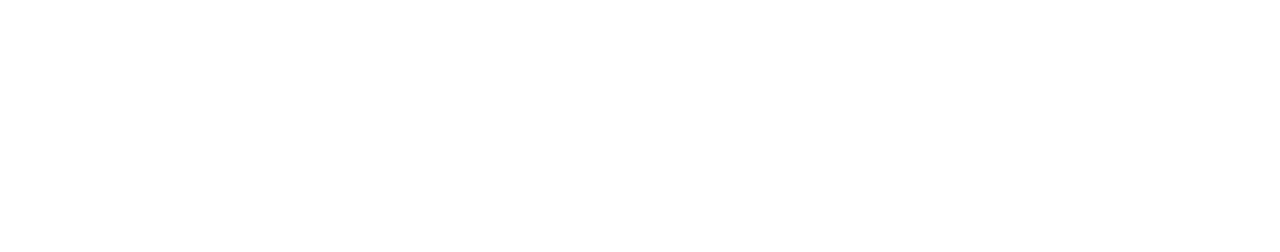
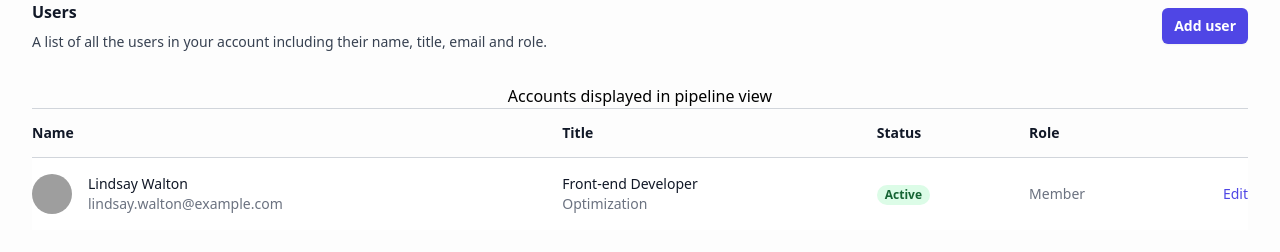
Before and after one commit to ncfausti/tailwind-table, a plain HTML site: page index.html in a window 1280 px wide. Drawn offline with nearby package versions, Linux system fonts and the light colour scheme; grey boxes are pictures that could not be loaded.

Commit message:
add table html and tailwind css

```diff
--- a/index.html
+++ b/index.html
@@ -4,7 +4,119 @@
     <meta charset="UTF-8" />
     <meta http-equiv="X-UA-Compatible" content="IE=edge" />
     <meta name="viewport" content="width=device-width, initial-scale=1.0" />
-    <title>PV</title>
+    <script src="https://cdn.tailwindcss.com"></script>
+    <link rel="stylesheet" href="styles.css" />
+    <link rel="stylesheet" href="favicon.ico" />
+    <title>Pipeline View</title>
   </head>
-  <body></body>
+  <body>
+    <div class="px-4 sm:px-6 lg:px-8">
+      <div class="sm:flex sm:items-center">
+        <div class="sm:flex-auto">
+          <h1 class="text-base font-semibold leading-6 text-gray-900">Users</h1>
+          <p class="mt-2 text-sm text-gray-700">
+            A list of all the users in your account including their name, title,
+            email and role.
+          </p>
+        </div>
+        <div class="mt-4 sm:mt-0 sm:ml-16 sm:flex-none">
+          <button
+            type="button"
+            class="block rounded-md bg-indigo-600 py-2 px-3 text-center text-sm font-semibold text-white shadow-sm hover:bg-indigo-500 focus-visible:outline focus-visible:outline-2 focus-visible:outline-offset-2 focus-visible:outline-indigo-600"
+          >
+            Add user
+          </button>
+        </div>
+      </div>
+      <div class="mt-8 flow-root">
+        <div class="-my-2 -mx-4 overflow-x-auto sm:-mx-6 lg:-mx-8">
+          <div
+            class="inline-block min-w-full py-2 align-middle sm:px-6 lg:px-8"
+          >
+            <table class="min-w-full divide-y divide-gray-300">
+              <caption>
+                Accounts displayed in pipeline view
+              </caption>
+              <thead>
+                <tr>
+                  <th
+                    scope="col"
+                    class="py-3.5 pl-4 pr-3 text-left text-sm font-semibold text-gray-900 sm:pl-0"
+                  >
+                    Name
+                  </th>
+                  <th
+                    scope="col"
+                    class="px-3 py-3.5 text-left text-sm font-semibold text-gray-900"
+                  >
+                    Title
+                  </th>
+                  <th
+                    scope="col"
+                    class="px-3 py-3.5 text-left text-sm font-semibold text-gray-900"
+                  >
+                    Status
+                  </th>
+                  <th
+                    scope="col"
+                    class="px-3 py-3.5 text-left text-sm font-semibold text-gray-900"
+                  >
+                    Role
+                  </th>
+                  <th scope="col" class="relative py-3.5 pl-3 pr-4 sm:pr-0">
+                    <span class="sr-only">Edit</span>
+                  </th>
+                </tr>
+              </thead>
+              <tbody class="divide-y divide-gray-200 bg-white">
+                <tr>
+                  <td class="whitespace-nowrap py-4 pl-4 pr-3 text-sm sm:pl-0">
+                    <div class="flex items-center">
+                      <div class="h-10 w-10 flex-shrink-0">
+                        <img
+                          class="h-10 w-10 rounded-full"
+                          src="https://images.unsplash.com/photo-1517841905240-472988babdf9?ixlib=rb-1.2.1&ixid=eyJhcHBfaWQiOjEyMDd9&auto=format&fit=facearea&facepad=2&w=256&h=256&q=80"
+                          alt=""
+                        />
+                      </div>
+                      <div class="ml-4">
+                        <div class="font-medium text-gray-900">
+                          Lindsay Walton
+                        </div>
+                        <div class="text-gray-500">
+                          lindsay.walton@example.com
+                        </div>
+                      </div>
+                    </div>
+                  </td>
+                  <td class="whitespace-nowrap px-3 py-4 text-sm text-gray-500">
+                    <div class="text-gray-900">Front-end Developer</div>
+                    <div class="text-gray-500">Optimization</div>
+                  </td>
+                  <td class="whitespace-nowrap px-3 py-4 text-sm text-gray-500">
+                    <span
+                      class="inline-flex rounded-full bg-green-100 px-2 text-xs font-semibold leading-5 text-green-800"
+                      >Active</span
+                    >
+                  </td>
+                  <td class="whitespace-nowrap px-3 py-4 text-sm text-gray-500">
+                    Member
+                  </td>
+                  <td
+                    class="relative whitespace-nowrap py-4 pl-3 pr-4 text-right text-sm font-medium sm:pr-0"
+                  >
+                    <a href="#" class="text-indigo-600 hover:text-indigo-900"
+                      >Edit<span class="sr-only">, Lindsay Walton</span></a
+                    >
+                  </td>
+                </tr>
+
+                <!-- More people... -->
+              </tbody>
+            </table>
+          </div>
+        </div>
+      </div>
+    </div>
+  </body>
 </html>
--- a/styles.css
+++ b/styles.css
@@ -1,3 +1,4 @@
 body {
-    background-color: rgb(80, 0, 162);
+    /* background-color: rgb(80, 0, 162) */
+    background-color: #fdfdfd;
 }
```
Also changed, not shown: favicon.ico (added).
